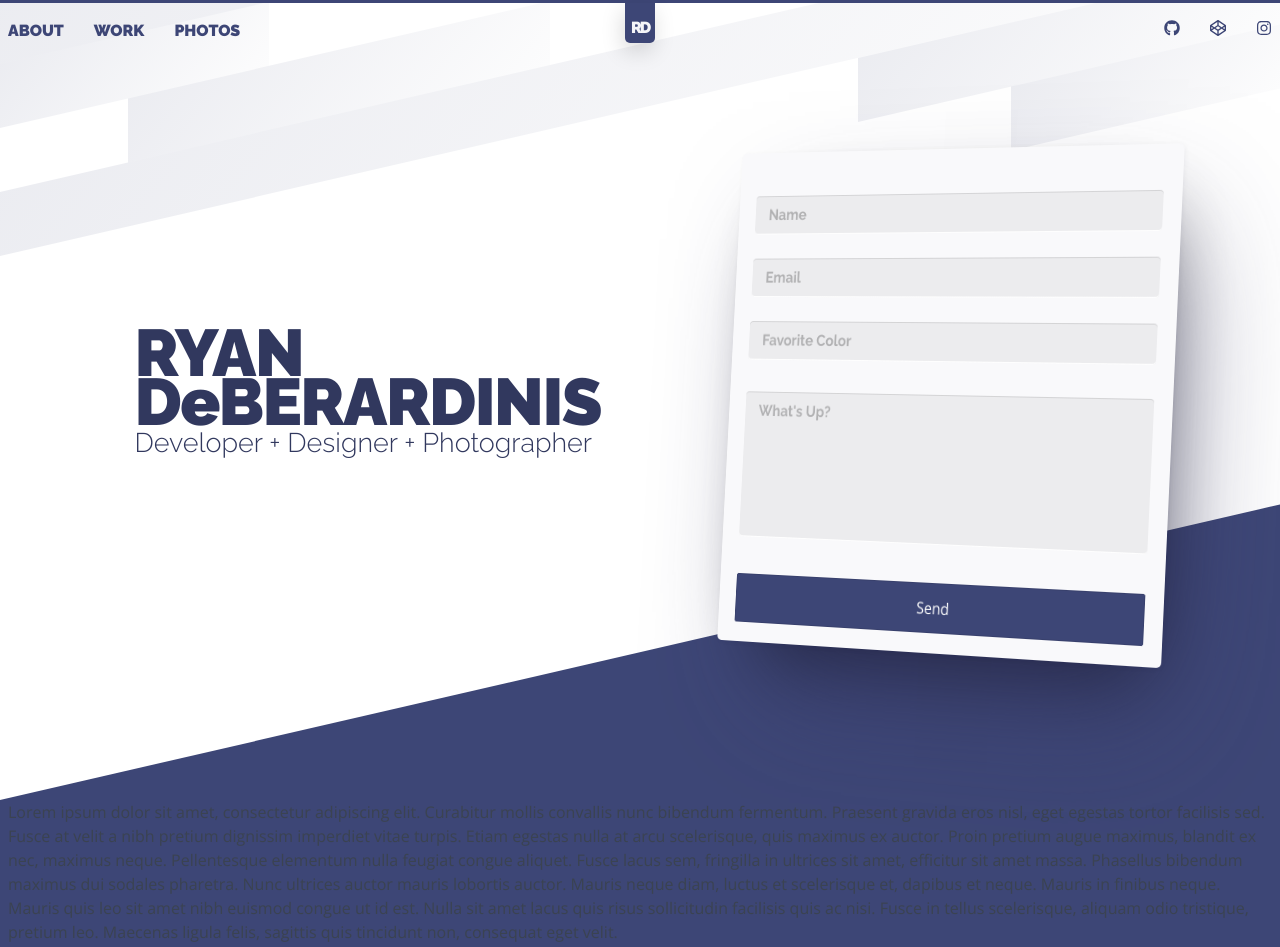
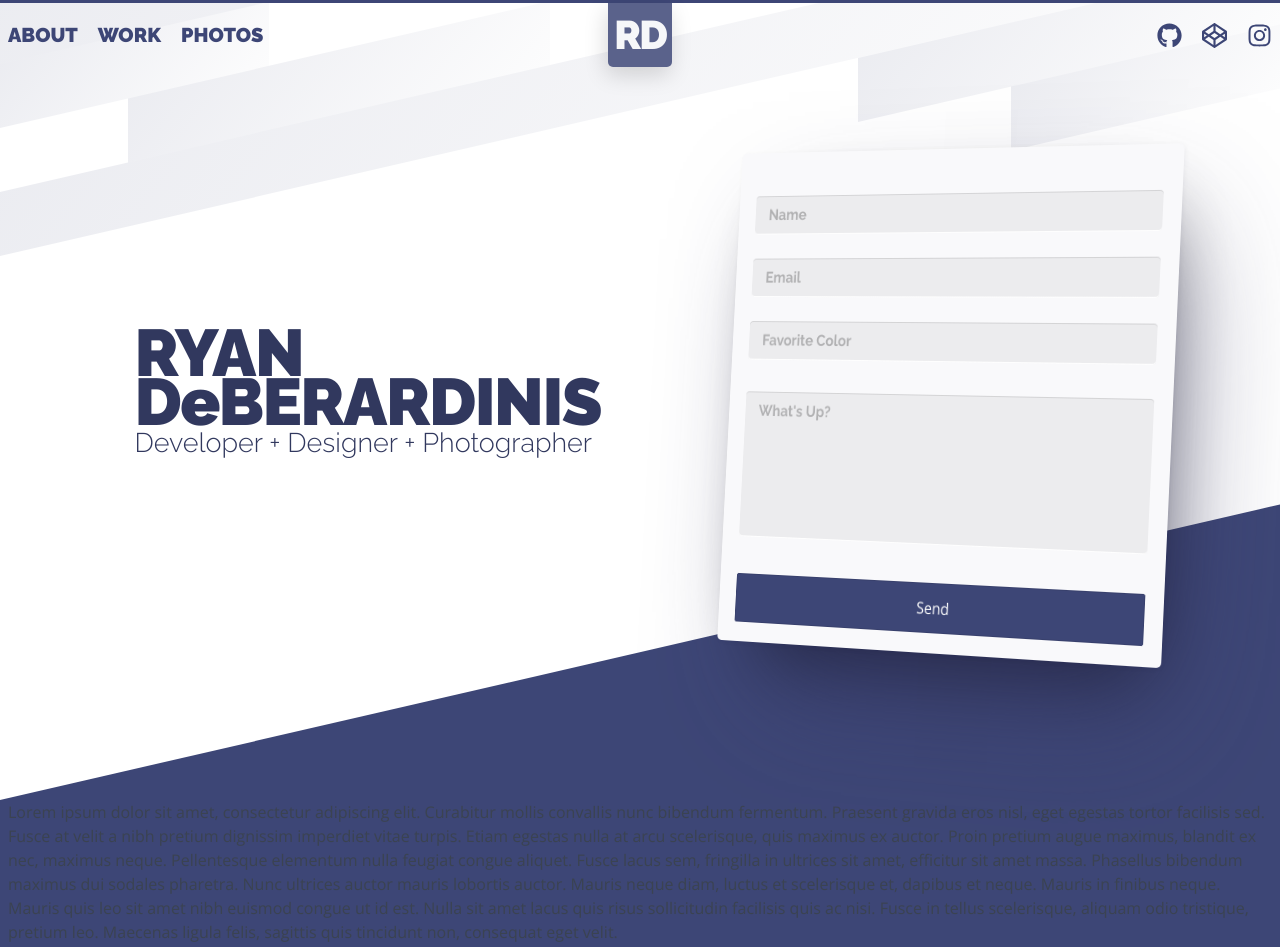
Before and after one commit to rdeber/ryan-deberardinis-gatsby, a Gatsby site: page / in a window 1280 px wide. Built offline with nearby package versions, Linux system fonts and the light colour scheme; Gatsby itself is replaced by a stand-in of ours.

Commit message:
rework navbar structure

```diff
--- a/src/components/navbar.js
+++ b/src/components/navbar.js
@@ -2,6 +2,9 @@
 import React from 'react'
 import AniLink from "gatsby-plugin-transition-link/AniLink";
 import styles from '../styles/header.module.scss'
+import { FaUserNinja } from 'react-icons/fa'
+import { FaCode } from 'react-icons/fa'
+import { FaCamera } from 'react-icons/fa'
 import { FaGithub } from 'react-icons/fa'
 import { FaInstagram } from 'react-icons/fa'
 import { FaCodepen } from 'react-icons/fa'
@@ -30,21 +33,36 @@ class Navbar extends React.Component {
       <header id="navbar" className="navbar container">
         <div className="navbar-section">
           <nav className="navbar-nav">
-            <AniLink to="/about/" activeClassName="active" fade bg="#663399" duration={1}>About</AniLink>
-            <AniLink to="/work/" activeClassName="active" fade bg="#663399" duration={1}>Work</AniLink>
-            <AniLink to="/photos/" activeClassName="active" fade bg="#663399" duration={1}>Photos</AniLink>
+            <span className="tooltip tooltip-right" data-tooltip="Who am I?">
+              <AniLink to="/about/" activeClassName="active" fade bg="#663399" duration={1}>
+                <FaUserNinja />
+                <span className="text-wrap">About</span>
+              </AniLink>
+            </span>
+            <span className="tooltip tooltip-right" data-tooltip="My Work">
+              <AniLink to="/work/" activeClassName="active" fade bg="#663399" duration={1}>
+                <FaCode />
+                <span className="text-wrap">Work</span>
+              </AniLink>
+            </span>
+            <span className="tooltip tooltip-right" data-tooltip="My Photography">
+              <AniLink to="/about/" activeClassName="active" fade bg="#663399" duration={1}>
+                <FaCamera />
+                <span className="text-wrap">Photos</span>
+              </AniLink>
+            </span>
           </nav>
         </div>
 
         <div className="navbar-center">
-          <h5 className={styles.initials}><AniLink to="/" activeClassName="active" fade bg="#663399" duration={1}>RD</AniLink></h5>
+          <AniLink to="/" className="navbar-initials" activeClassName="active" fade bg="#663399" duration={1}>RD</AniLink>
         </div>
 
         <div className="navbar-section">
           <nav className="navbar-links">
-            <a href="/" className="tooltip tooltip-bottom" data-tooltip="View Source"><FaGithub /></a>
-            <a href="/" className="tooltip tooltip-bottom" data-tooltip="Check out my Codepens"><FaCodepen /></a>
-            <a href="/" className="tooltip tooltip-bottom" data-tooltip="Follow me on Instagram"><FaInstagram /></a>
+            <a href="/" className="tooltip tooltip-left" data-tooltip="View Source"><FaGithub /></a>
+            <a href="/" className="tooltip tooltip-left" data-tooltip="Check out my Codepens"><FaCodepen /></a>
+            <a href="/" className="tooltip tooltip-left" data-tooltip="Follow me on Instagram"><FaInstagram /></a>
           </nav>
         </div>
       </header>
--- a/src/styles/_navbar.scss
+++ b/src/styles/_navbar.scss
@@ -14,16 +14,13 @@
     }
 
     a {
-        font-size: .8rem;
-        font-weight: 900;
-        text-transform: uppercase;
+        display: flex;
+        flex-direction: column;
+        align-items: center;
+        justify-content: center;
+        color: rgba(255,255,255,.75);
         font-family: $font-family2;
-        text-decoration: none;
-        color: rgba(255,255,255,.75);
-
-        & + a {
-            margin-left: 1.5rem;
-        }
+        transition: color .25s $ease-in;
 
         &:hover,
         &:focus,
@@ -31,6 +28,9 @@
         &.active {
             color: rgba(255,255,255,.95);
             text-decoration: none !important;
+        }
+        @include md {
+
         }
     }
     @include md {
@@ -40,6 +40,76 @@
             &:focus {
                 color: shade($primary-color, 20%);
             }
+        }
+    }
+}
+
+.navbar-nav {
+    display: flex;
+    align-items: center;
+    justify-content: space-evenly;
+    width: 100%;
+    @include md {
+        justify-content: flex-start;
+    }
+
+    a {
+        font-size: 1.25rem;
+        font-weight: 900;
+        text-transform: uppercase;
+        text-decoration: none;
+
+        @include md {
+            font-size: 1rem;
+            margin-right: 1rem;
+        }
+    }
+
+    // Hide nav text on mobile.
+    span.text-wrap {
+        display: none;
+
+        // Show nav text on desktop.
+        @include md {
+            display: block;
+        }
+    }
+
+    // Hide icons on desktop.
+    @include md {
+        svg {
+            display: none;
+        }
+    }
+}
+
+.navbar-initials {
+    color: #fff;
+    font-size: 2rem;
+    font-weight: 900;
+    letter-spacing: -.1rem;
+    box-shadow: $shadow2;
+    background: tint($primary-color, 15%);
+    padding: .1rem .3rem;
+    border-radius: 0 0 5px 5px;
+    margin: 0 1rem;
+}
+
+.navbar-links {
+    display: flex;
+    align-items: center;
+    justify-content: space-evenly;
+    width: 100%;
+
+    @include md {
+        justify-content: flex-end;
+    }
+
+    a {
+        font-size: 1.25rem;
+
+        @include md {
+            margin-left: 1rem;
         }
     }
 }
--- a/src/styles/header.module.scss
+++ b/src/styles/header.module.scss
@@ -1,14 +1 @@
 @import 'toolkit';
-
-
-.initials {
-    color: rgba(255,255,255,.95);
-    font-size: 1.5rem;
-    font-weight: 900;
-    letter-spacing: -.1rem;
-    box-shadow: $shadow2;
-    background: $primary-color;
-    padding: .1rem .3rem;
-    border-radius: 0 0 5px 5px;
-    //transform: skew(-13deg) translate3d(-6px,-2px,0) scale(1.1);
-}
```
